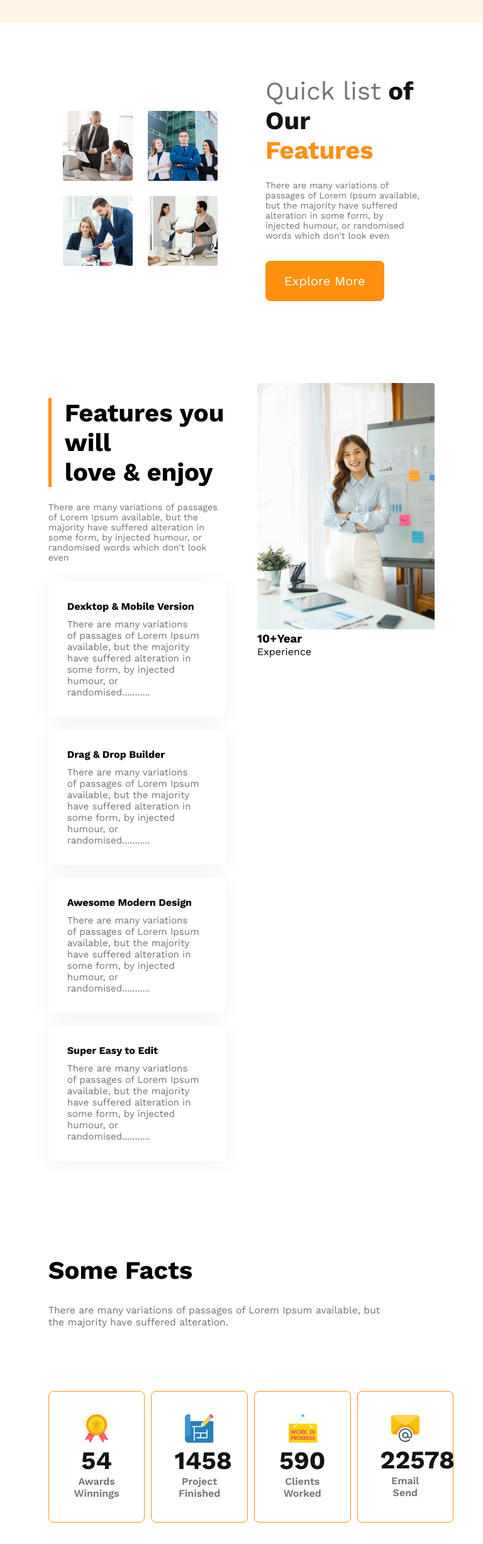
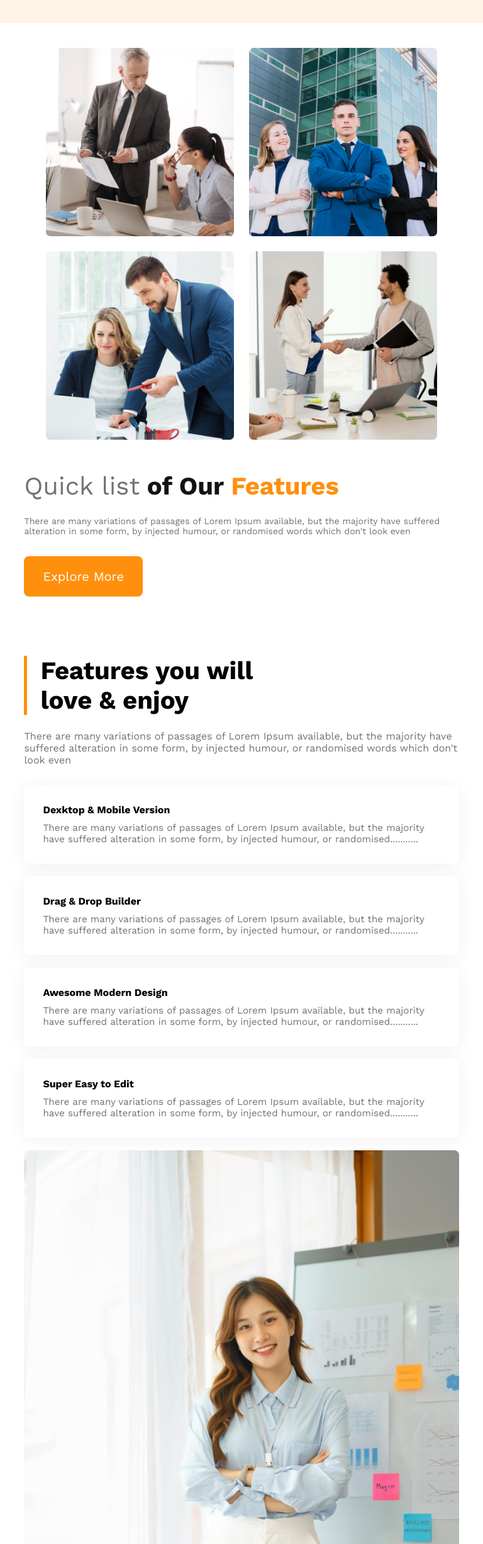
Before and after one commit to promahbubul/g3-architechts-website, a plain HTML site: page index.html in a window 768 px wide. Shown: the part 916-3367 px from the top of the page at 63% size. Drawn offline with nearby package versions, Linux system fonts and the light colour scheme.

Commit message:
tablet responsive update

```diff
--- a/styles/architech.css
+++ b/styles/architech.css
@@ -553,4 +553,102 @@ section.team-container {
     width: 100%;
     text-align: center;
   }
+
+  .team-images {
+    width: 90%;
+    margin-bottom: 40px;
+    grid-template-columns: auto auto;
+  }
+
+  section.team-container {
+    display: flex;
+    flex-direction: column;
+    width: 90%;
+    margin-bottom: 130px;
+    align-items: center;
+    margin: auto;
+    margin-top: 40px;
+  }
+
+  .team-content {
+    width: 100%;
+    margin-left: 0;
+  }
+
+  .team-images {
+    width: 90%;
+    margin-bottom: 50px;
+    grid-template-columns: auto auto;
+  }
+
+  .featuer-container {
+    display: flex;
+    flex-direction: column;
+    width: 90%;
+    margin: auto;
+    margin-top: 70px;
+  }
+
+  .feature-left {
+    width: 100%;
+    margin-right: 0;
+  }
+
+  .feature-left-top {
+    width: 100%;
+  }
+
+  .feature-left-top p {
+    font-size: 1rem;
+  }
+
+  .feature-right {
+    width: 100%;
+    margin: auto;
+  }
+
+  .fact-container {
+    width: 90%;
+    margin: auto;
+    margin-top: 120px;
+  }
+
+  .fact-top {
+    width: 100%;
+  }
+
+  .fact-bottom {
+    display: grid;
+    grid-template-columns: auto auto;
+    margin-top: 80px;
+    gap: 10px;
+  }
+
+  .sponsor-container {
+    margin-top: 180px;
+    width: 90%;
+    margin: 150px auto 0;
+  }
+
+  .sponsor-top {
+    text-align: center;
+    margin-bottom: 50px;
+    width: 100%;
+  }
+
+  .sponsor-top p {
+    width: 100%;
+    font-size: 1rem;
+  }
+
+  .sponsor-bottom {
+    display: grid;
+    justify-content: center;
+    align-items: center;
+    gap: 40px;
+  }
+
+  .sponsor-bottom img {
+    width: 180px;
+  }
 }
```
